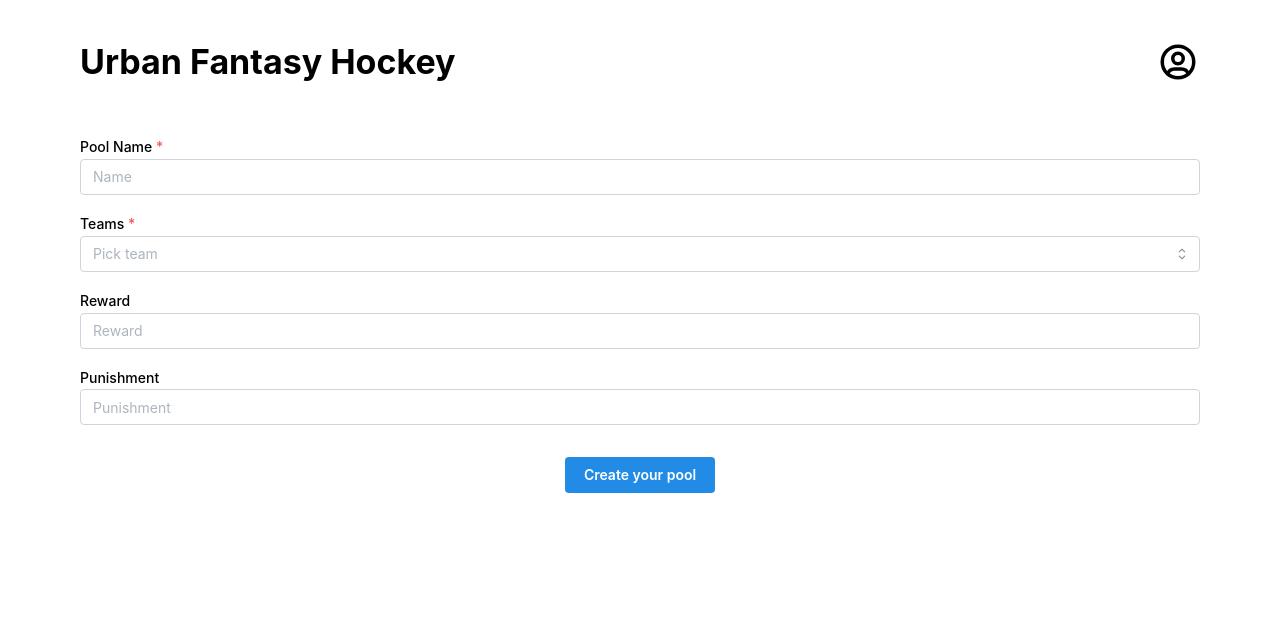
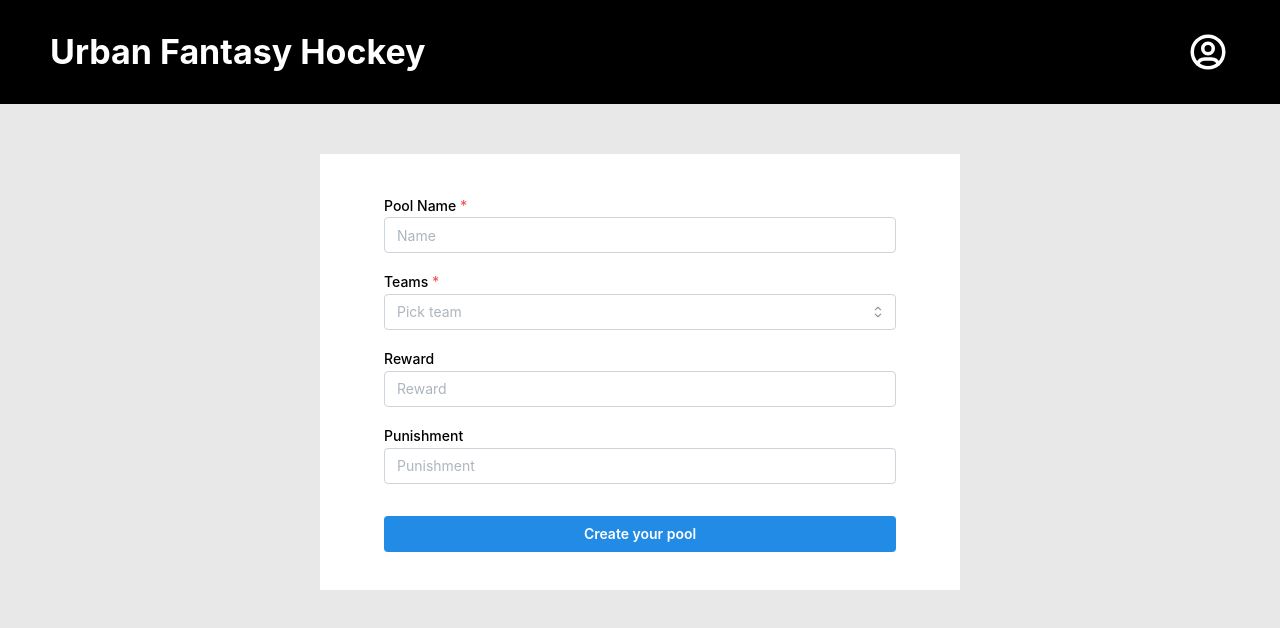
Before and after one commit to bryanjhdang/stormhacks-2024, a React (Vite) app in the folder client/: page /create in a window 1280 px wide. Shown: the top 628 px of the page. Built offline with nearby package versions, Linux system fonts and the light colour scheme; no server answers; sample sign-in values are in the browser's storage.

Commit message:
some styling

```diff
--- a/client/src/App.css
+++ b/client/src/App.css
@@ -1 +1,5 @@
-/* Leave empty for now -- MIGHT DELETE LATER */
+:root {
+  /* padding: 40px 80px */
+  background: #E8E8E8;
+  /* background: red; */
+}
--- a/client/src/App.tsx
+++ b/client/src/App.tsx
@@ -13,7 +13,7 @@ import { ProtectedRoutes } from "./components/auth/ProtectedRoute";
 
 export default function App() {
   return (
-    <>
+    <div style={{background: '#E8E8E8'}}>
       <BrowserRouter>
         <MantineProvider>
           <FirebaseAuthProvider>
@@ -30,6 +30,6 @@ export default function App() {
           </FirebaseAuthProvider>
         </MantineProvider>
       </BrowserRouter>
-    </>
+    </div>
   );
 }
--- /dev/null
+++ b/client/src/components/header/Header.module.css
@@ -0,0 +1,9 @@
+.headerTest {
+  display: flex;
+  justify-content: space-between;
+  align-items: center;
+  margin-bottom: 50px;
+  padding: 30px 50px;
+  color: white;
+  background-color: black;
+}
--- a/client/src/components/header/Header.tsx
+++ b/client/src/components/header/Header.tsx
@@ -2,6 +2,7 @@ import { ActionIcon, Button, Menu, Title } from "@mantine/core";
 import { useNavigate } from "react-router-dom";
 import { useFirebaseAuth } from "../../contexts/FirebaseAuth.context";
 import { IconUserCircle, IconLogout } from "@tabler/icons-react";
+import styles from "./Header.module.css"
 
 function Header() {
   const { firebaseSignOut } = useFirebaseAuth();
@@ -16,20 +17,17 @@ function Header() {
     }
   };
 
+  const goToDashboard = () => {
+    navigate("/dashboard");
+  }
+
   return (
-    <div
-      style={{
-        display: "flex",
-        justifyContent: "space-between",
-        alignItems: "center",
-        paddingBottom: "50px",
-      }}
-    >
-      <Title order={1}>Urban Fantasy Hockey</Title>
+    <div className={styles.headerTest}>
+      <Title order={1} onClick={goToDashboard}>Urban Fantasy Hockey</Title>
 
       <Menu shadow="md" width={200}>
         <Menu.Target>
-          <ActionIcon variant="transparent" color="rgba(0, 0, 0, 1)" size="xl">
+          <ActionIcon variant="transparent" color="rgba(255, 255, 255, 1)" size="xl">
             <IconUserCircle style={{ width: "100%", height: "100%" }} />
           </ActionIcon>
         </Menu.Target>
--- a/client/src/index.css
+++ b/client/src/index.css
@@ -1,3 +1,5 @@
 :root {
-  padding: 40px 80px
+  /* padding: 40px 80px */
+  background: #E8E8E8;
+  /* background: red; */
 }
--- a/client/src/pages/CreatePage.module.css
+++ b/client/src/pages/CreatePage.module.css
@@ -1,7 +1,18 @@
 .formBackground {
-  padding: 0px 300px
+  /* padding: 0px 300px */
 }
 
 .submitButton {
   width: 100%
 }
+
+.createPage {
+  margin-left: 25%;
+  margin-right: 25%;
+  margin-bottom: 3%;
+  padding: 3% 5%;
+  background-color: white;
+    /* color: blue; */
+  /* background-color: yellow; */
+
+}
--- a/client/src/pages/CreatePage.tsx
+++ b/client/src/pages/CreatePage.tsx
@@ -84,7 +84,7 @@ function CreatePage() {
   return (
     <>
       <Header />
-      <div>
+      <div className={styles.createPage}>
         <TextInput
           label="Pool Name"
           placeholder="Name"
@@ -117,7 +117,7 @@ function CreatePage() {
           {...form.getInputProps("punishment")}
         />
         <Group justify="center" mt="xl">
-          <Button onClick={() => form.onSubmit(handleSubmit)()}>Create your pool</Button>
+          <Button className={styles.submitButton} onClick={() => form.onSubmit(handleSubmit)()}>Create your pool</Button>
         </Group>
       </div>
     </>
--- a/client/src/pages/DashboardPage.module.css
+++ b/client/src/pages/DashboardPage.module.css
@@ -4,7 +4,7 @@
   justify-content: space-between;
   align-items: center;
   width: 100%;
-  padding-bottom: 30px;
+  padding-bottom: 70px;
 }
 
 .buttonGroup {
@@ -36,3 +36,14 @@
   display: flex;
   gap: 10px;
 }
+
+.dashboardPage {
+  margin-left: 3%;
+  margin-right: 3%;
+  margin-bottom: 3%;
+  padding: 3% 5%;
+  background-color: white;
+  /* color: blue; */
+  /* background-color: yellow; */
+
+}
--- a/client/src/pages/DashboardPage.tsx
+++ b/client/src/pages/DashboardPage.tsx
@@ -1,5 +1,5 @@
 import { MouseEvent, MouseEventHandler, useEffect, useState } from "react";
-import { Button, Input, Table, Text } from "@mantine/core";
+import { Button, Input, Table, Text, Title } from "@mantine/core";
 import { useNavigate } from "react-router-dom";
 import { useFirebaseAuth } from "../contexts/FirebaseAuth.context";
 import Header from "../components/header/Header";
@@ -33,7 +33,7 @@ interface HeadingDisplayProps {
 function HeadingDisplay({ goToCreatePage, currentUser }: HeadingDisplayProps) {
   return (
     <div className={styles.headingContainer}>
-      <Text>Welcome, {currentUser?.displayName}!</Text>
+      <Title order={2}>Welcome, {currentUser?.displayName}!</Title>
       <div className={styles.buttonGroup}>
         <Button onClick={goToCreatePage}>Create pool</Button>
         <JoinButton />
@@ -61,10 +61,8 @@ function DashboardPage() {
   return (
     <>
       <Header />
-
+      <div className={styles.dashboardPage}>
         <HeadingDisplay goToCreatePage={goToCreatePage} currentUser={currentUser} />
-      <Text>Pools display</Text>
-
         <Table striped highlightOnHover>
           <thead>
             <tr>
@@ -88,6 +86,7 @@ function DashboardPage() {
             ))}
           </tbody>
         </Table>
+      </div>
     </>
   );
 }
--- a/client/src/pages/PoolPage.module.css
+++ b/client/src/pages/PoolPage.module.css
@@ -1,7 +1,11 @@
+.poolPage {
+  background-color: transparent;
+}
+
 .poolResults {
   width: 100%;
   padding: 25px 40px;
-  background-color: #f0f0f0 ;
+  /* background-color: #f0f0f0 ; */
 }
 
 .roomCodeDisplay {
@@ -23,3 +27,11 @@
   padding: 15px 20px;
   background-color: #f0f0f0;
 }
+
+.poolPage {
+  margin-left: 3%;
+  margin-right: 3%;
+  margin-bottom: 3%;
+  padding: 3% 5%;
+  background-color: white;
+}
--- a/client/src/pages/PoolPage.tsx
+++ b/client/src/pages/PoolPage.tsx
@@ -39,19 +39,19 @@ function PoolResults(props: any) {
       <Table striped highlightOnHover>
         <thead>
           <tr>
-            <th>Date</th>
-            <th>Game Name</th>
-            <th>Home Team</th>
-            <th>Away Team</th>
+            <th style={{ textAlign: 'center' }}>Date</th>
+            <th style={{ textAlign: 'center' }}>Game Name</th>
+            <th style={{ textAlign: 'center' }}>Home Team</th>
+            <th style={{ textAlign: 'center' }}>Away Team</th>
           </tr>
         </thead>
         <tbody>
           {poolData.games.map((game: any, index: any) => (
             <tr key={index}>
-              <td>{game.gameTime}</td>
-              <td>{game.name}</td>
+              <td style={{ textAlign: 'center' }}>{game.gameTime}</td>
+              <td style={{ textAlign: 'center' }}>{game.name}</td>
               <td
-                style={{ backgroundColor: getBackgroundColor(index, "home") }}
+                style={{ backgroundColor: getBackgroundColor(index, "home"), textAlign: 'center' }}
                 onClick={() => {
                   handleGuessChange(index, "home");
                 }}
@@ -59,7 +59,7 @@ function PoolResults(props: any) {
                 {game.homeTeam}
               </td>
               <td
-                style={{ backgroundColor: getBackgroundColor(index, "away") }}
+                style={{ backgroundColor: getBackgroundColor(index, "away"), textAlign: 'center' }}
                 onClick={() => {
                   handleGuessChange(index, "away");
                 }}
@@ -144,8 +144,9 @@ function PoolPage() {
   };
 
   return (
-    <>
+    <div>
       <Header />
+      <div className={styles.poolPage}>
         <Flex gap="xl" direction="row">
           <PoolResults pool_id={pool_id} />
           <Stack miw={"25%"}>
@@ -155,7 +156,8 @@ function PoolPage() {
             <RewardDisplay />
           </Stack>
         </Flex>
-    </>
+      </div>
+    </div>
   );
 }
 
```
Lines whose indentation alone changed are shown as unchanged.
